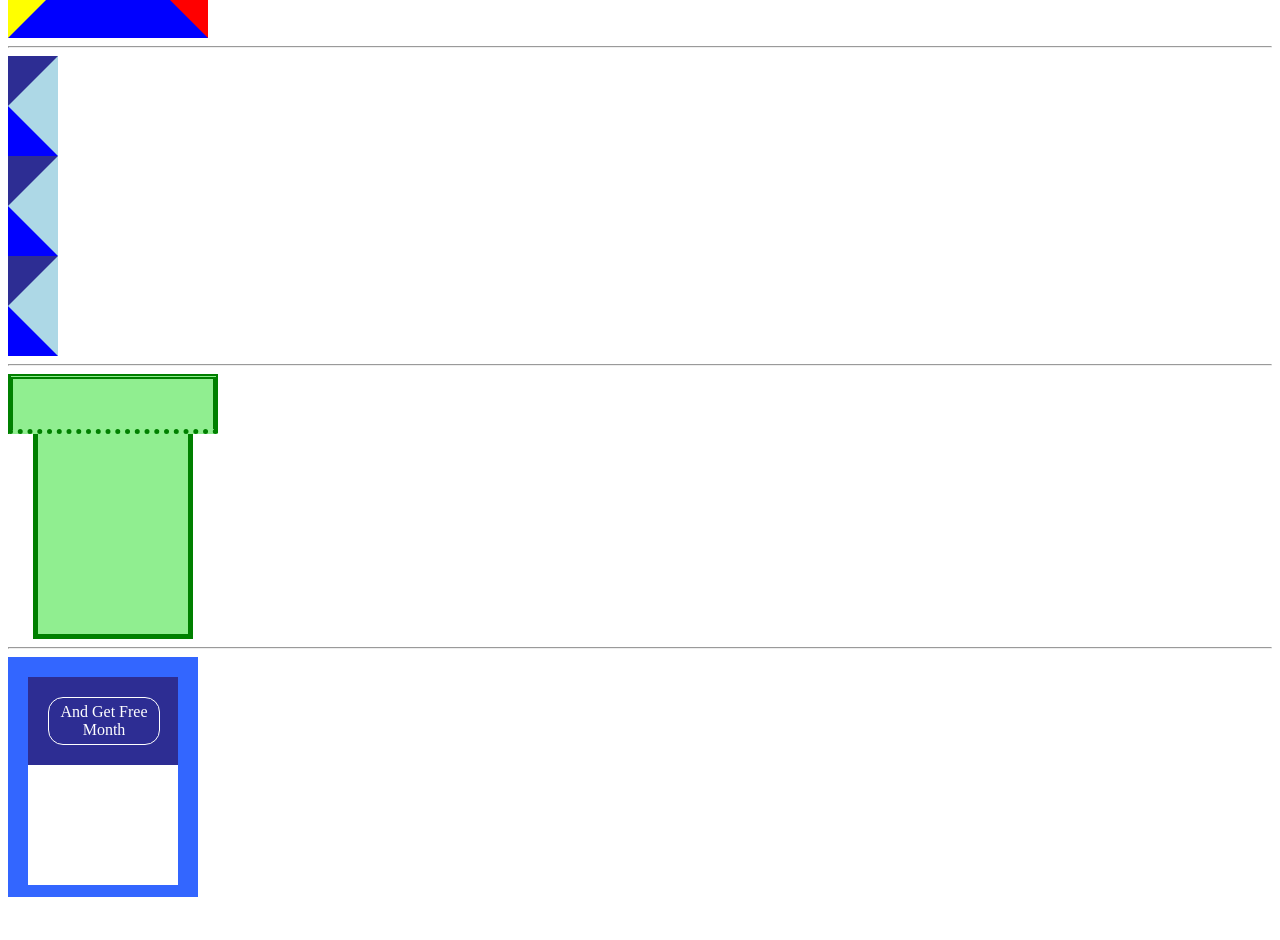
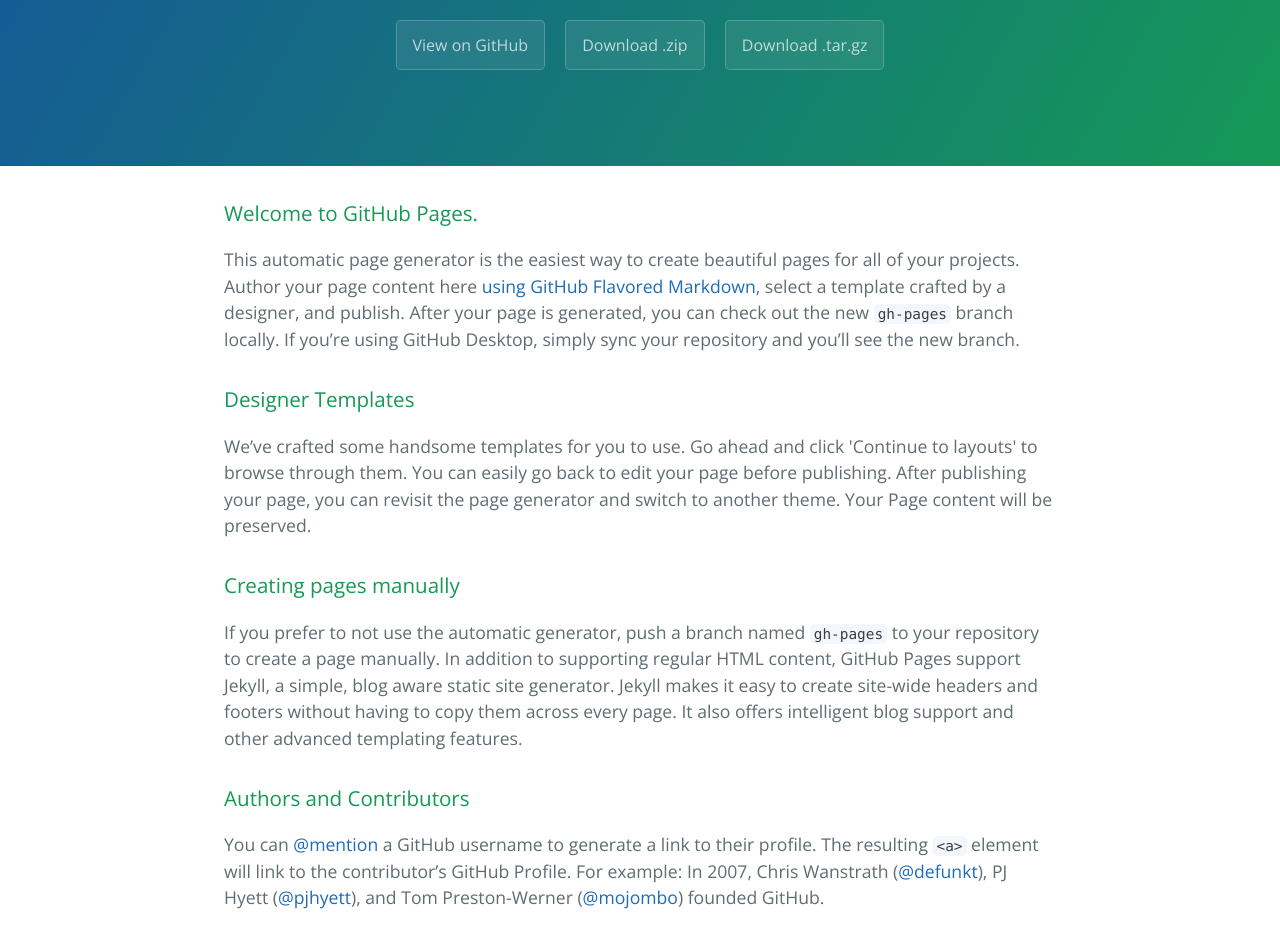
Before and after one commit to duncan1230/HW4, a plain HTML site: page index.html in a window 1280 px wide. Shown: the part 170-1110 px from the top of the page. Before the commit the page ends 1075 px from the top, so only its background shows below. Drawn offline with nearby package versions, Linux system fonts and the light colour scheme.

Commit message:
Create gh-pages branch via GitHub

```diff
--- a/index.html
+++ b/index.html
@@ -1,84 +1,57 @@
-<!doctype html>
-<html>
+<!DOCTYPE html>
+<html lang="en-us">
+  <head>
+    <meta charset="UTF-8">
+    <title>Hw4 by duncan1230</title>
+    <meta name="viewport" content="width=device-width, initial-scale=1">
+    <link rel="stylesheet" type="text/css" href="stylesheets/normalize.css" media="screen">
+    <link href='https://fonts.googleapis.com/css?family=Open+Sans:400,700' rel='stylesheet' type='text/css'>
+    <link rel="stylesheet" type="text/css" href="stylesheets/stylesheet.css" media="screen">
+    <link rel="stylesheet" type="text/css" href="stylesheets/github-light.css" media="screen">
+  </head>
+  <body>
+    <section class="page-header">
+      <h1 class="project-name">Hw4</h1>
+      <h2 class="project-tagline"></h2>
+      <a href="https://github.com/duncan1230/HW4" class="btn">View on GitHub</a>
+      <a href="https://github.com/duncan1230/HW4/zipball/master" class="btn">Download .zip</a>
+      <a href="https://github.com/duncan1230/HW4/tarball/master" class="btn">Download .tar.gz</a>
+    </section>
 
-<head>
-    <meta charset="UTF-8">
-    <title>Untitled Document</title>
-    <link rel=stylesheet type="text/css" href="css/font-awesome.min.css">
+    <section class="main-content">
+      <h3>
+<a id="welcome-to-github-pages" class="anchor" href="#welcome-to-github-pages" aria-hidden="true"><span aria-hidden="true" class="octicon octicon-link"></span></a>Welcome to GitHub Pages.</h3>
 
-</head>
+<p>This automatic page generator is the easiest way to create beautiful pages for all of your projects. Author your page content here <a href="https://guides.github.com/features/mastering-markdown/">using GitHub Flavored Markdown</a>, select a template crafted by a designer, and publish. After your page is generated, you can check out the new <code>gh-pages</code> branch locally. If you’re using GitHub Desktop, simply sync your repository and you’ll see the new branch.</p>
 
-<body>
-    <div style="background-color:lightblue;
-width:0px;height:0px;
-border-top:100px solid green;
-border-bottom: 100px solid blue;border-right: 100px solid red;border-left: 100px solid yellow;"></div>
-    <hr>
-    <div style="background-color:lightblue;
-width:0px;height:0px;
-border-top:50px solid #2d2d93;
-border-bottom:50px solid blue;
-border-right: 50px solid lightblue;
-border-left: 50px #2d2d93;
-"></div>
-    <div style="background-color:lightblue;
-width:0px;height:0px;
-border-top:50px solid #2d2d93;
-border-bottom:50px solid blue;
-border-right: 50px solid lightblue;
-border-left: 50px #2d2d93;
-"></div>
-    <div style="background-color:lightblue;
-width:0px;height:0px;
-border-top:50px solid #2d2d93;
-border-bottom:50px solid blue;
-border-right: 50px solid lightblue;
-border-left: 50px #2d2d93;
-"></div>
-    <hr>
-    <div style="background-color:lightgreen;
-width:200px;height:50px;
-border:5px solid green;
-border-top-style:double;
-border-bottom-style:dotted;
-"></div>
-    <div style="background-color:lightgreen;
-width:150px;height:200px;
-border:5px solid green;
-border-top-style:none;
-border-bottom-style:solid;
-margin:0px 25px 0px 25px
-"></div>
-    <hr>
-    <div style="
-    background-color:#36F;
-    padding:20px;width:150px;height:200px;
-    ">
-        <div style="
-        background-color:#2d2d93;
-        padding:20px;
-        ">
+<h3>
+<a id="designer-templates" class="anchor" href="#designer-templates" aria-hidden="true"><span aria-hidden="true" class="octicon octicon-link"></span></a>Designer Templates</h3>
 
-            <div style="
-          width:100px;
-          margin:0px auto;
-          padding:5px;
-          color:#FFF;
-          border: 1px solid white;
-          border-radius: 15px;
-          ">
-                <center>And Get Free Month
-                </center>
-            </div>
-        </div>
-        <div style="
-        background-color:white;
-        padding:20px;width:110px;height:80px;
-        ">
-        </div>
-    </div>
+<p>We’ve crafted some handsome templates for you to use. Go ahead and click 'Continue to layouts' to browse through them. You can easily go back to edit your page before publishing. After publishing your page, you can revisit the page generator and switch to another theme. Your Page content will be preserved.</p>
+
+<h3>
+<a id="creating-pages-manually" class="anchor" href="#creating-pages-manually" aria-hidden="true"><span aria-hidden="true" class="octicon octicon-link"></span></a>Creating pages manually</h3>
+
+<p>If you prefer to not use the automatic generator, push a branch named <code>gh-pages</code> to your repository to create a page manually. In addition to supporting regular HTML content, GitHub Pages support Jekyll, a simple, blog aware static site generator. Jekyll makes it easy to create site-wide headers and footers without having to copy them across every page. It also offers intelligent blog support and other advanced templating features.</p>
+
+<h3>
+<a id="authors-and-contributors" class="anchor" href="#authors-and-contributors" aria-hidden="true"><span aria-hidden="true" class="octicon octicon-link"></span></a>Authors and Contributors</h3>
+
+<p>You can <a href="https://help.github.com/articles/basic-writing-and-formatting-syntax/#mentioning-users-and-teams" class="user-mention">@mention</a> a GitHub username to generate a link to their profile. The resulting <code>&lt;a&gt;</code> element will link to the contributor’s GitHub Profile. For example: In 2007, Chris Wanstrath (<a href="https://github.com/defunkt" class="user-mention">@defunkt</a>), PJ Hyett (<a href="https://github.com/pjhyett" class="user-mention">@pjhyett</a>), and Tom Preston-Werner (<a href="https://github.com/mojombo" class="user-mention">@mojombo</a>) founded GitHub.</p>
+
+<h3>
+<a id="support-or-contact" class="anchor" href="#support-or-contact" aria-hidden="true"><span aria-hidden="true" class="octicon octicon-link"></span></a>Support or Contact</h3>
+
+<p>Having trouble with Pages? Check out our <a href="https://help.github.com/pages">documentation</a> or <a href="https://github.com/contact">contact support</a> and we’ll help you sort it out.</p>
+
+      <footer class="site-footer">
+        <span class="site-footer-owner"><a href="https://github.com/duncan1230/HW4">Hw4</a> is maintained by <a href="https://github.com/duncan1230">duncan1230</a>.</span>
+
+        <span class="site-footer-credits">This page was generated by <a href="https://pages.github.com">GitHub Pages</a> using the <a href="https://github.com/jasonlong/cayman-theme">Cayman theme</a> by <a href="https://twitter.com/jasonlong">Jason Long</a>.</span>
+      </footer>
+
+    </section>
 
 
-</body>
-
+  </body>
 </html>
```
